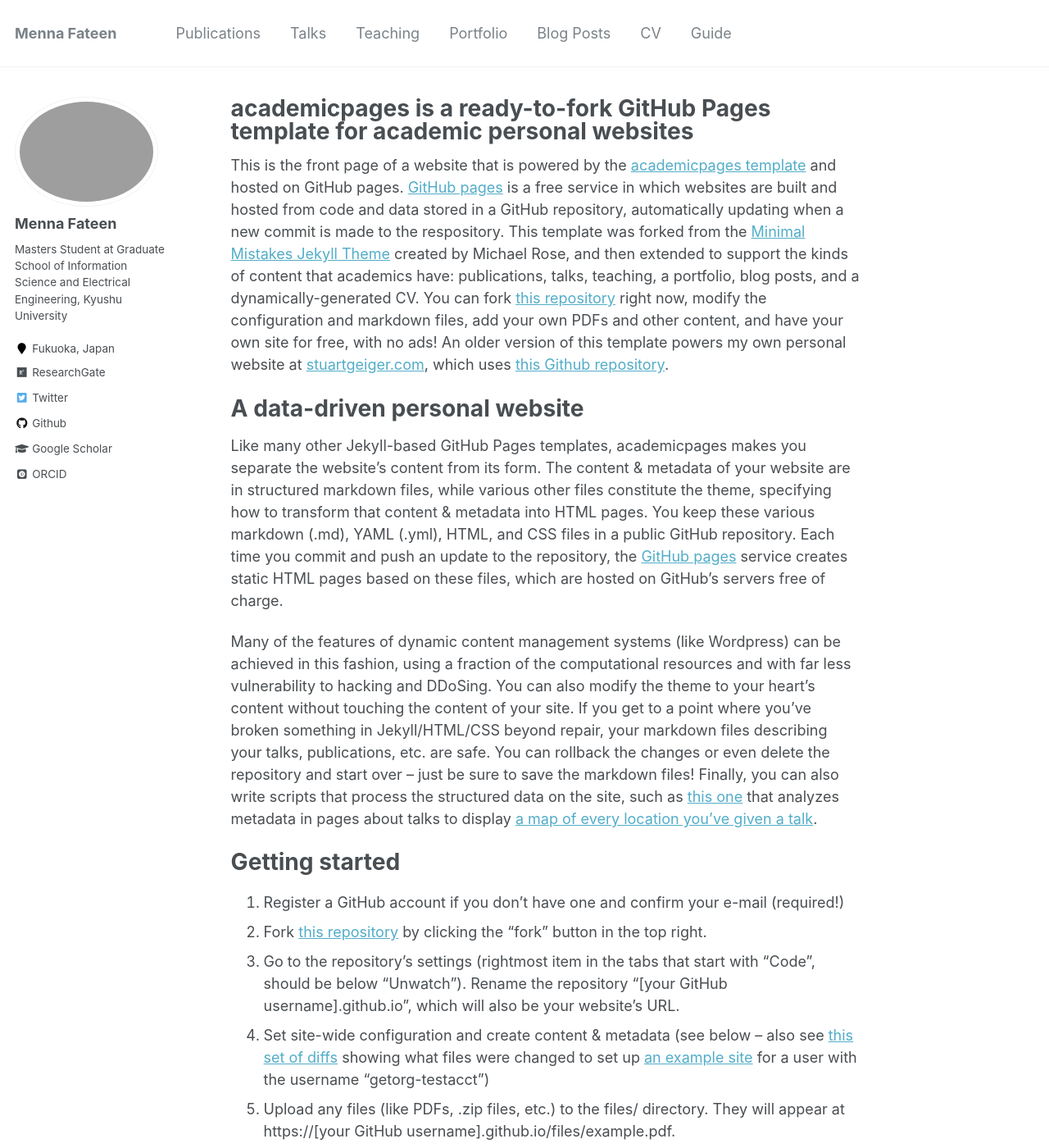
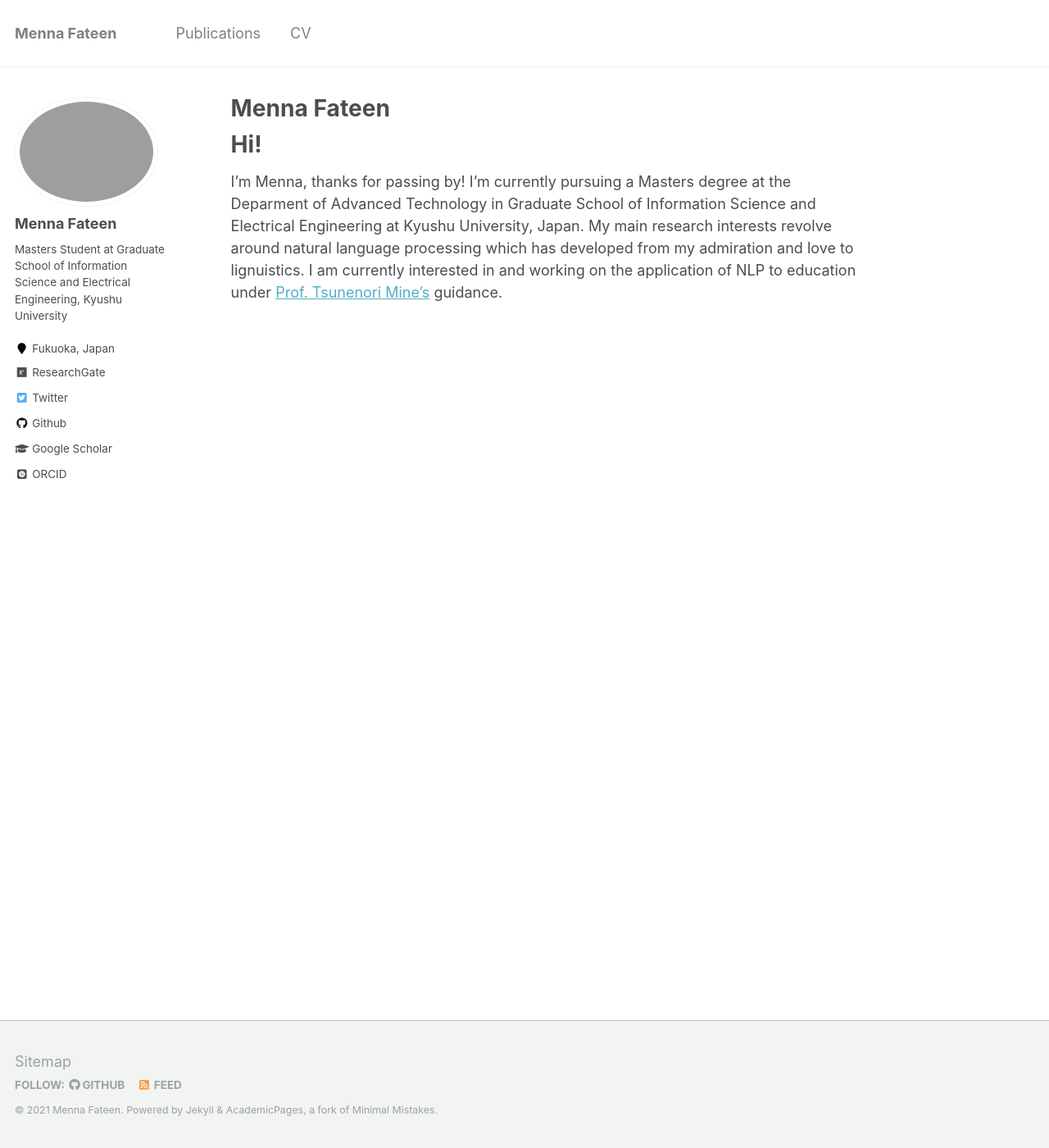
Before and after one commit to mennafateen/mennafateen.github.io, a Jekyll site: the page built from _pages/about.md, in a window 1280 px wide and 1400 px high. Shown: the whole window at 82% size. Built offline with Jekyll 4.4.1, drawn with Linux system fonts in a browser that asks for light colours; some web fonts are replaced; some of the changed text lies outside the part shown.

Commit message:
about update

```diff
--- a/_pages/about.md
+++ b/_pages/about.md
@@ -1,6 +1,6 @@
 ---
 permalink: /
-title: "academicpages is a ready-to-fork GitHub Pages template for academic personal websites"
+title: "Menna Fateen"
 excerpt: "About me"
 author_profile: true
 redirect_from:
@@ -8,22 +8,13 @@ redirect_from:
   - /about.html
 ---
 
-This is the front page of a website that is powered by the [academicpages template](https://github.com/academicpages/academicpages.github.io) and hosted on GitHub pages. [GitHub pages](https://pages.github.com) is a free service in which websites are built and hosted from code and data stored in a GitHub repository, automatically updating when a new commit is made to the respository. This template was forked from the [Minimal Mistakes Jekyll Theme](https://mmistakes.github.io/minimal-mistakes/) created by Michael Rose, and then extended to support the kinds of content that academics have: publications, talks, teaching, a portfolio, blog posts, and a dynamically-generated CV. You can fork [this repository](https://github.com/academicpages/academicpages.github.io) right now, modify the configuration and markdown files, add your own PDFs and other content, and have your own site for free, with no ads! An older version of this template powers my own personal website at [stuartgeiger.com](http://stuartgeiger.com), which uses [this Github repository](https://github.com/staeiou/staeiou.github.io).
+Hi!
+======
+I'm Menna, thanks for passing by!
+I'm currently pursuing a Masters degree at the Deparment of Advanced Technology in Graduate School of Information Science and Electrical Engineering at Kyushu University, Japan. My main research interests revolve around natural language processing which has developed from my admiration and love to lignuistics. I am currently interested in and working on the application of NLP to education under [Prof. Tsunenori Mine's](https://www.m.ait.kyushu-u.ac.jp/mine/index_e.html) guidance.
 
-A data-driven personal website
-======
-Like many other Jekyll-based GitHub Pages templates, academicpages makes you separate the website's content from its form. The content & metadata of your website are in structured markdown files, while various other files constitute the theme, specifying how to transform that content & metadata into HTML pages. You keep these various markdown (.md), YAML (.yml), HTML, and CSS files in a public GitHub repository. Each time you commit and push an update to the repository, the [GitHub pages](https://pages.github.com/) service creates static HTML pages based on these files, which are hosted on GitHub's servers free of charge.
 
-Many of the features of dynamic content management systems (like Wordpress) can be achieved in this fashion, using a fraction of the computational resources and with far less vulnerability to hacking and DDoSing. You can also modify the theme to your heart's content without touching the content of your site. If you get to a point where you've broken something in Jekyll/HTML/CSS beyond repair, your markdown files describing your talks, publications, etc. are safe. You can rollback the changes or even delete the repository and start over -- just be sure to save the markdown files! Finally, you can also write scripts that process the structured data on the site, such as [this one](https://github.com/academicpages/academicpages.github.io/blob/master/talkmap.ipynb) that analyzes metadata in pages about talks to display [a map of every location you've given a talk](https://academicpages.github.io/talkmap.html).
-
-Getting started
-======
-1. Register a GitHub account if you don't have one and confirm your e-mail (required!)
-1. Fork [this repository](https://github.com/academicpages/academicpages.github.io) by clicking the "fork" button in the top right.
-1. Go to the repository's settings (rightmost item in the tabs that start with "Code", should be below "Unwatch"). Rename the repository "[your GitHub username].github.io", which will also be your website's URL.
-1. Set site-wide configuration and create content & metadata (see below -- also see [this set of diffs](http://archive.is/3TPas) showing what files were changed to set up [an example site](https://getorg-testacct.github.io) for a user with the username "getorg-testacct")
-1. Upload any files (like PDFs, .zip files, etc.) to the files/ directory. They will appear at https://[your GitHub username].github.io/files/example.pdf.
-1. Check status by going to the repository settings, in the "GitHub pages" section
+<!--
 
 Site-wide configuration
 ------
@@ -32,19 +23,4 @@ The main configuration file for the site is in the base directory in [_config.ym
 Create content & metadata
 ------
 For site content, there is one markdown file for each type of content, which are stored in directories like _publications, _talks, _posts, _teaching, or _pages. For example, each talk is a markdown file in the [_talks directory](https://github.com/academicpages/academicpages.github.io/tree/master/_talks). At the top of each markdown file is structured data in YAML about the talk, which the theme will parse to do lots of cool stuff. The same structured data about a talk is used to generate the list of talks on the [Talks page](https://academicpages.github.io/talks), each [individual page](https://academicpages.github.io/talks/2012-03-01-talk-1) for specific talks, the talks section for the [CV page](https://academicpages.github.io/cv), and the [map of places you've given a talk](https://academicpages.github.io/talkmap.html) (if you run this [python file](https://github.com/academicpages/academicpages.github.io/blob/master/talkmap.py) or [Jupyter notebook](https://github.com/academicpages/academicpages.github.io/blob/master/talkmap.ipynb), which creates the HTML for the map based on the contents of the _talks directory).
-
-**Markdown generator**
-
-I have also created [a set of Jupyter notebooks](https://github.com/academicpages/academicpages.github.io/tree/master/markdown_generator
-) that converts a CSV containing structured data about talks or presentations into individual markdown files that will be properly formatted for the academicpages template. The sample CSVs in that directory are the ones I used to create my own personal website at stuartgeiger.com. My usual workflow is that I keep a spreadsheet of my publications and talks, then run the code in these notebooks to generate the markdown files, then commit and push them to the GitHub repository.
-
-How to edit your site's GitHub repository
-------
-Many people use a git client to create files on their local computer and then push them to GitHub's servers. If you are not familiar with git, you can directly edit these configuration and markdown files directly in the github.com interface. Navigate to a file (like [this one](https://github.com/academicpages/academicpages.github.io/blob/master/_talks/2012-03-01-talk-1.md) and click the pencil icon in the top right of the content preview (to the right of the "Raw | Blame | History" buttons). You can delete a file by clicking the trashcan icon to the right of the pencil icon. You can also create new files or upload files by navigating to a directory and clicking the "Create new file" or "Upload files" buttons.
-
-Example: editing a markdown file for a talk
-![Editing a markdown file for a talk](/images/editing-talk.png)
-
-For more info
-------
-More info about configuring academicpages can be found in [the guide](https://academicpages.github.io/markdown/). The [guides for the Minimal Mistakes theme](https://mmistakes.github.io/minimal-mistakes/docs/configuration/) (which this theme was forked from) might also be helpful.
+ -->
```
Also changed, not shown: _data/navigation.yml (+10 -10 lines), _pages/cv.md (+0 -9 lines), _publications/2021-11-29-an-improved-model.md (+1 -1 lines).
